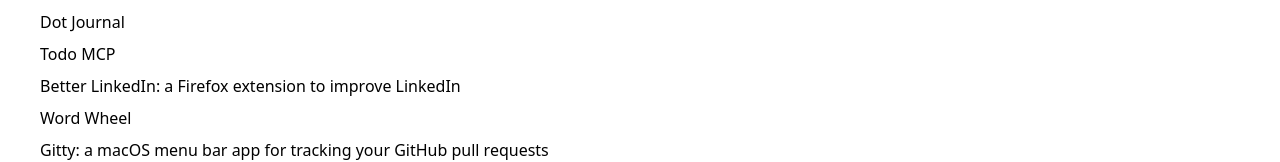
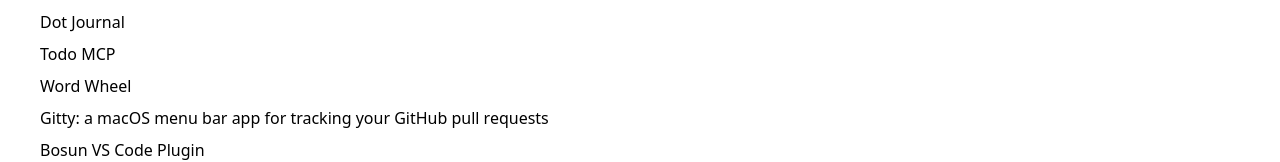
Before and after one commit to tbutterwith/butterwith.space, a Next.js app: page / in a window 1280 px wide. Shown: the part 223-385 px from the top of the page. Built offline with nearby package versions, Linux system fonts and the light colour scheme; no server answers.

Commit message:
Remove Better LinkedIn from homepage

```diff
--- a/pages/index.js
+++ b/pages/index.js
@@ -47,11 +47,6 @@
         </li>
         <li className="py-1">
           <a href="https://github.com/tbutterwith/todo-mcp" target="_blank">Todo MCP</a>
-        </li>
-        <li className="py-1">
-          <a href="https://addons.mozilla.org/en-GB/firefox/addon/better-linkedin/" target="_blank">
-          Better LinkedIn: a Firefox extension to improve LinkedIn
-          </a>
         </li>
         <li className="py-1">
           <Link href="/word-wheel">Word Wheel</Link>
```
